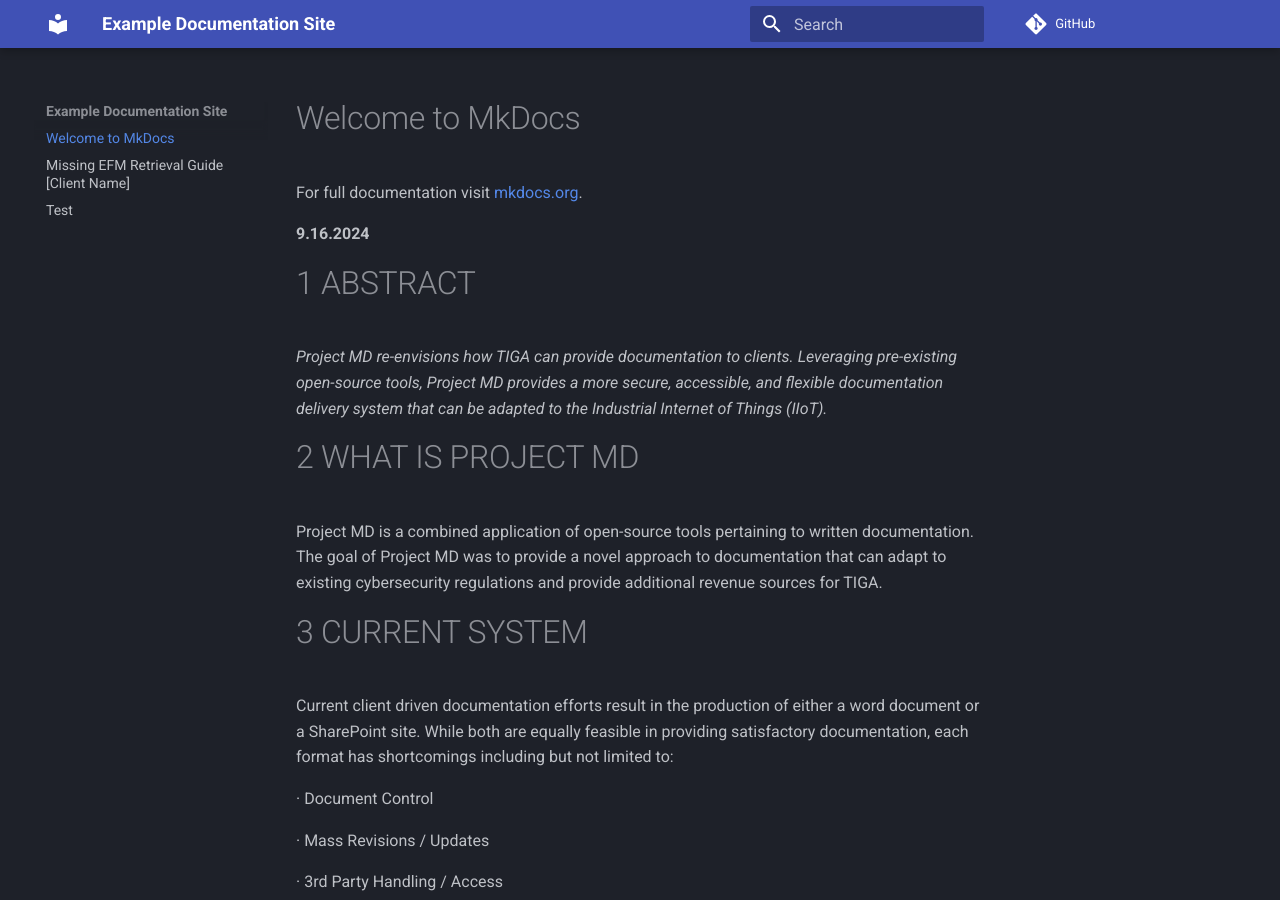
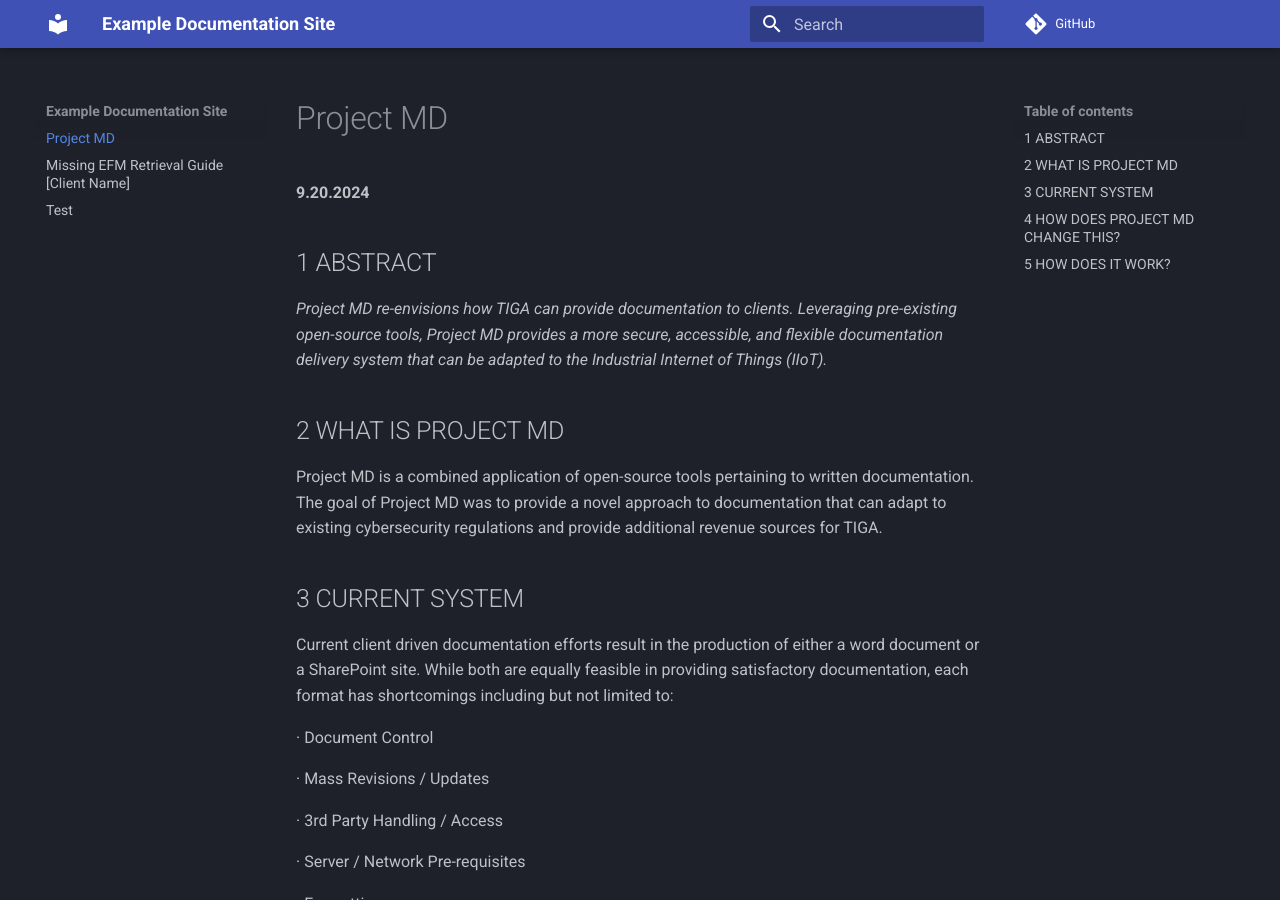
Before and after one commit to Mokrecho1/MkDocs_Test, an MkDocs documentation site: the page built from docs/index.md, in a window 1280 px wide and 900 px high. Built offline with MkDocs 1.6.1 and Material for MkDocs 9.7.7, drawn with Linux system fonts in a browser that asks for light colours; comment, search, counter and statistics services are not loaded.

Commit message:
Update index.md

```diff
--- a/docs/index.md
+++ b/docs/index.md
@@ -1,17 +1,15 @@
-# Welcome to MkDocs
+# Project MD
+**9.20.2024**
 
-For full documentation visit [mkdocs.org](https://www.mkdocs.org).
-
-**9.16.2024**
-# 1 ABSTRACT
+## 1 ABSTRACT
 
 _Project MD re-envisions how TIGA can provide documentation to clients. Leveraging pre-existing open-source tools, Project MD provides a more secure, accessible, and flexible documentation delivery system that can be adapted to the Industrial Internet of Things (IIoT)._
 
-# 2 WHAT IS PROJECT MD
+## 2 WHAT IS PROJECT MD
 
 Project MD is a combined application of open-source tools pertaining to written documentation. The goal of Project MD was to provide a novel approach to documentation that can adapt to existing cybersecurity regulations and provide additional revenue sources for TIGA.
 
-# 3 CURRENT SYSTEM
+## 3 CURRENT SYSTEM
 
 Current client driven documentation efforts result in the production of either a word document or a SharePoint site. While both are equally feasible in providing satisfactory documentation, each format has shortcomings including but not limited to:
 
@@ -25,7 +23,7 @@ Current client driven documentation efforts result in the production of either a
 
 · Formatting
 
-# 4 HOW DOES PROJECT MD CHANGE THIS?
+## 4 HOW DOES PROJECT MD CHANGE THIS?
 
 Project MD provides new possible documentation deliverable formats for clients, circumnavigating current document limitations. With Project MD, documentation can exist entirely on a GitHub repository owned and operated by TIGA and publish documentation to either a webhosted solution or a client server.
 
@@ -37,7 +35,7 @@ The benefits of Project MD shine when it comes to updating documentation. With a
 
 **Use Case Example:** TIGA may provide standard documentation across several clients. As times change and systems update, all clients need the updated document. Traditionally this would require sending the clients a new copy or rewriting it in their current SharePoint. With Project MD, all we need to do is update the document in our local repo and push to main. The system will automatically update the document across all connected platforms.
 
-# 5 HOW DOES IT WORK?
+## 5 HOW DOES IT WORK?
 
 Project MD works by leveraging a GitHub repository as the source of truth. From there, MKDocs, a static site generator, is installed into the repository. MKDocs takes all markdown documentation in the repository and generates a local site.
 
```
